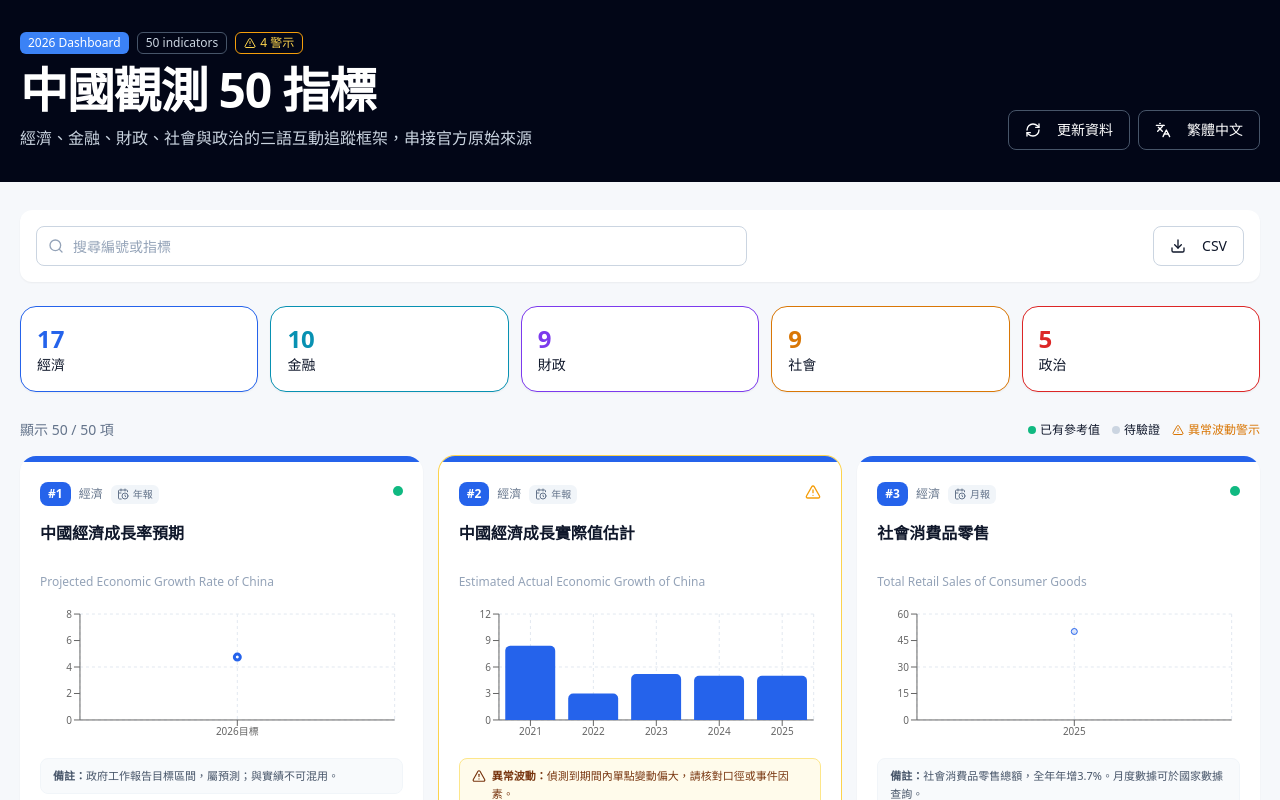
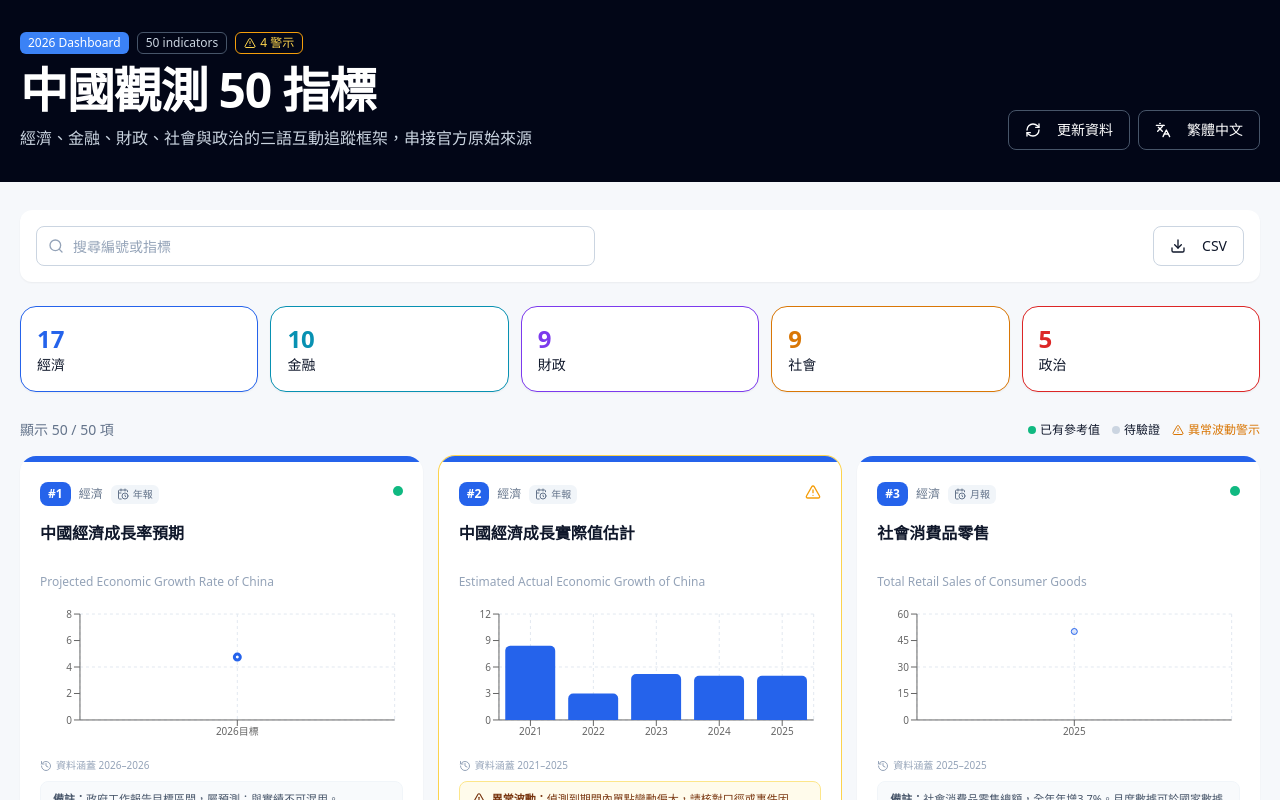
Before and after one commit to Michelle-AG9431/ChinaIndicatorDashboard, a React (Vite) app: page / in a window 1280 px wide. Shown: the top 800 px of the page. Built offline with nearby package versions, Linux system fonts and the light colour scheme.

Commit message:
Update App.jsx

```diff
--- a/src/App.jsx
+++ b/src/App.jsx
@@ -2,7 +2,7 @@ import React, { useMemo, useState } from "react";
 import { motion, AnimatePresence } from "framer-motion";
 import {
   Search, ExternalLink, Languages, BarChart3, Database, X, Info, Filter,
-  Download, AlertTriangle, RefreshCw, CalendarClock,
+  Download, AlertTriangle, RefreshCw, CalendarClock, History,
 } from "lucide-react";
 import { Card, CardContent } from "@/components/ui/card";
 import { Button } from "@/components/ui/button";
@@ -17,15 +17,58 @@ import {
   indicators, categories, sourcePortals, freqMeta, hasAnomaly,
 } from "./data.js";
 
-function MiniChart({ item, big = false }) {
-  if (!item.data)
+// --------------------------------------------------------------------------
+// 期間裁切
+// --------------------------------------------------------------------------
+
+// 從期間標籤取出年份："2023" / "2025-08" / "2025Q3" → 2023 / 2025 / 2025
+// 取不到（例如「收入 Rev」「國債」）→ null
+const yearOf = (label) => {
+  const m = String(label).match(/(19|20)\d{2}/);
+  return m ? Number(m[0]) : null;
+};
+
+// 這組資料是不是時間序列？標籤全都解析得出年份才算。
+// #28（收入／支出）、#32（國債／地方／隱性）、#35（新增／再融資）這類
+// 結構拆分不是時間序列，不能裁切。
+export const isTimeSeries = (data) =>
+  Array.isArray(data) && data.length > 0 && data.every((d) => yearOf(d.p) !== null);
+
+// 回傳資料實際涵蓋的年份範圍，非時間序列回傳 null
+export const coverageOf = (data) => {
+  if (!isTimeSeries(data)) return null;
+  const ys = data.map((d) => yearOf(d.p));
+  return { from: Math.min(...ys), to: Math.max(...ys), span: Math.max(...ys) - Math.min(...ys) + 1 };
+};
+
+// 依年份區間裁切
+function sliceByYears(item, years) {
+  const data = item?.data;
+  if (!data) return data;
+  if (years === "all") return data;
+  if (item.chart === "pie") return data;   // 圓餅圖是占比，不裁切
+  if (!isTimeSeries(data)) return data;    // 結構拆分，不裁切
+
+  const ys = data.map((d) => yearOf(d.p));
+  const cutoff = Math.max(...ys) - years + 1;
+  const out = data.filter((_, i) => ys[i] >= cutoff);
+  return out.length >= 1 ? out : data;
+}
+
+// --------------------------------------------------------------------------
+
+function MiniChart({ item, big = false, years = "all" }) {
+  const data = sliceByYears(item, years);
+
+  if (!data)
     return (
       <div className="h-full min-h-32 flex flex-col items-center justify-center text-slate-400 bg-slate-50 rounded-xl border border-dashed">
         <Database className="w-6 h-6 mb-2" />
         <span className="text-xs px-2 text-center">待官方或國際機構資料 / Awaiting official or intl. data</span>
       </div>
     );
-  const common = { data: item.data, margin: { top: 8, right: 8, left: big ? 4 : -20, bottom: 0 } };
+
+  const common = { data, margin: { top: 8, right: 8, left: big ? 4 : -20, bottom: 0 } };
   const axes = (
     <>
       <CartesianGrid strokeDasharray="3 3" stroke="#e2e8f0" />
@@ -50,8 +93,8 @@ function MiniChart({ item, big = false }) {
     return (
       <ResponsiveContainer width="100%" height="100%">
         <PieChart>
-          <Pie data={item.data} dataKey="v" nameKey="p" outerRadius={big ? 95 : 55} label>
-            {item.data.map((_, idx) => (
+          <Pie data={data} dataKey="v" nameKey="p" outerRadius={big ? 95 : 55} label>
+            {data.map((_, idx) => (
               <Cell key={idx} fill={[item.category.color, "#94a3b8", "#cbd5e1"][idx % 3]} />
             ))}
           </Pie>
@@ -71,6 +114,7 @@ export default function App() {
   const [search, setSearch] = useState("");
   const [cat, setCat] = useState("all");
   const [status, setStatus] = useState("all");
+  const [years, setYears] = useState(5);
   const [selected, setSelected] = useState(null);
   const [refreshed, setRefreshed] = useState(null);
   const [refreshing, setRefreshing] = useState(false);
@@ -93,6 +137,14 @@ export default function App() {
       ),
     [search, cat, status, lang]
   );
+
+  // 目前篩選結果中，時間序列最長涵蓋幾年 —— 用來提示資料是否足以支撐所選區間
+  const maxSpan = useMemo(() => {
+    const spans = filtered.map((x) => coverageOf(x.data)?.span || 0);
+    return spans.length ? Math.max(...spans) : 0;
+  }, [filtered]);
+
+  const shortOfData = years !== "all" && maxSpan > 0 && maxSpan < years;
 
   const langLabel = lang === "zh" ? "繁體中文" : lang === "en" ? "English" : "日本語";
   const cycleLang = () => setLang(lang === "zh" ? "en" : lang === "en" ? "ja" : "zh");
@@ -176,7 +228,7 @@ export default function App() {
       <main className="max-w-7xl mx-auto px-5 py-7">
         <Card className="border-0 shadow-sm mb-6">
           <CardContent className="p-4">
-            <div className="grid md:grid-cols-[1fr_180px_190px_auto] gap-3">
+            <div className="grid md:grid-cols-[1fr_170px_180px_160px_auto] gap-3">
               <div className="relative">
                 <Search className="absolute left-3 top-3 w-4 h-4 text-slate-400" />
                 <Input value={search} onChange={(e) => setSearch(e.target.value)} placeholder={t("搜尋編號或指標", "Search number or indicator", "番号・指標を検索")} className="pl-9" />
@@ -199,8 +251,31 @@ export default function App() {
                   <SelectItem value="anomaly">{t("⚠ 異常波動", "⚠ Anomaly", "⚠ 異常変動")}</SelectItem>
                 </SelectContent>
               </Select>
+              <Select value={String(years)} onValueChange={(v) => setYears(v === "all" ? "all" : Number(v))}>
+                <SelectTrigger><History className="w-4 h-4 mr-2" /><SelectValue /></SelectTrigger>
+                <SelectContent>
+                  <SelectItem value="5">{t("近 5 年", "Last 5 years", "直近 5 年")}</SelectItem>
+                  <SelectItem value="10">{t("近 10 年", "Last 10 years", "直近 10 年")}</SelectItem>
+                  <SelectItem value="15">{t("近 15 年", "Last 15 years", "直近 15 年")}</SelectItem>
+                  <SelectItem value="20">{t("近 20 年", "Last 20 years", "直近 20 年")}</SelectItem>
+                  <SelectItem value="all">{t("全部期間", "All periods", "全期間")}</SelectItem>
+                </SelectContent>
+              </Select>
               <Button onClick={exportCsv} variant="outline"><Download className="w-4 h-4 mr-2" />CSV</Button>
             </div>
+
+            {shortOfData && (
+              <div className="mt-3 flex gap-2 items-start text-[11px] leading-relaxed text-slate-500 bg-slate-50 border border-slate-200 rounded-lg px-3 py-2">
+                <Info className="w-3.5 h-3.5 shrink-0 mt-0.5" />
+                <span>
+                  {t(
+                    `目前 data.js 中最長的時間序列僅涵蓋 ${maxSpan} 年，短於所選的 ${years} 年區間，圖表顯示的是全部可用資料。補入更早年度後即會自動延長。`,
+                    `The longest series in data.js currently spans ${maxSpan} years, shorter than the selected ${years}-year window; charts show all available data. Add earlier years to extend automatically.`,
+                    `現在 data.js の最長系列は ${maxSpan} 年分で、選択した ${years} 年より短いため、利用可能な全データを表示しています。過去年度を追加すれば自動的に延長されます。`
+                  )}
+                </span>
+              </div>
+            )}
           </CardContent>
         </Card>
 
@@ -227,6 +302,7 @@ export default function App() {
         <div className="grid md:grid-cols-2 xl:grid-cols-3 gap-4">
           {filtered.map((item, idx) => {
             const anom = hasAnomaly(item.data);
+            const cov = coverageOf(item.data);
             return (
               <motion.button layout initial={{ opacity: 0, y: 8 }} animate={{ opacity: 1, y: 0 }} transition={{ delay: Math.min(idx * 0.012, 0.2) }} key={item.id} onClick={() => setSelected(item)} className="text-left">
                 <Card className={`h-full border-0 shadow-sm hover:shadow-lg transition rounded-2xl overflow-hidden ${anom ? "ring-1 ring-amber-300" : ""}`}>
@@ -242,7 +318,13 @@ export default function App() {
                     </div>
                     <h2 className="font-semibold text-base mt-4 leading-snug min-h-12">{nm(item)}</h2>
                     <p className="text-xs text-slate-400 mt-1 line-clamp-1">{lang === "zh" ? item.en : item.zh}</p>
-                    <div className="h-36 mt-4"><MiniChart item={item} /></div>
+                    <div className="h-36 mt-4"><MiniChart item={item} years={years} /></div>
+                    {cov && (
+                      <div className="mt-2 text-[10px] text-slate-400 flex items-center gap-1">
+                        <History className="w-3 h-3" />
+                        {t("資料涵蓋", "Data covers", "データ範囲")} {cov.from}–{cov.to}
+                      </div>
+                    )}
                     {anom && (
                       <div className="mt-2 rounded-lg bg-amber-50 border border-amber-200 px-3 py-2 text-[11px] leading-relaxed text-amber-900 flex gap-1.5">
                         <AlertTriangle className="w-3.5 h-3.5 shrink-0 mt-0.5" />
@@ -315,7 +397,25 @@ export default function App() {
                   <Button size="icon" variant="ghost" onClick={() => setSelected(null)}><X /></Button>
                 </div>
                 <div className="grid md:grid-cols-[1fr_220px] gap-6 mt-7">
-                  <div className="h-72 rounded-2xl bg-slate-50 p-3"><MiniChart item={selected} big /></div>
+                  <div>
+                    <div className="h-72 rounded-2xl bg-slate-50 p-3"><MiniChart item={selected} years={years} big /></div>
+                    {(() => {
+                      const cov = coverageOf(selected.data);
+                      if (!cov) return null;
+                      return (
+                        <div className="mt-2 text-xs text-slate-400 flex items-center gap-1.5">
+                          <History className="w-3.5 h-3.5" />
+                          {t(
+                            `資料涵蓋 ${cov.from}–${cov.to}（共 ${cov.span} 年）`,
+                            `Data covers ${cov.from}–${cov.to} (${cov.span} years)`,
+                            `データ範囲 ${cov.from}–${cov.to}（${cov.span} 年分）`
+                          )}
+                          {years !== "all" && cov.span < years &&
+                            ` — ${t("短於所選區間", "shorter than selected window", "選択期間より短い")}`}
+                        </div>
+                      );
+                    })()}
+                  </div>
                   <div className="space-y-4">
                     <Card className="shadow-none">
                       <CardContent className="p-4">
```
